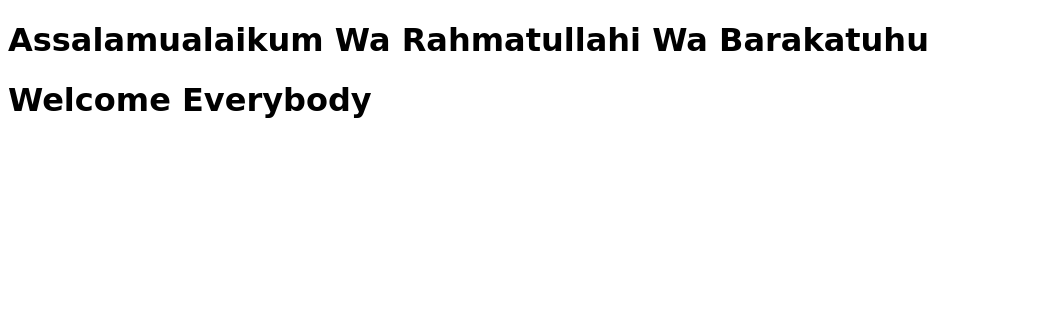
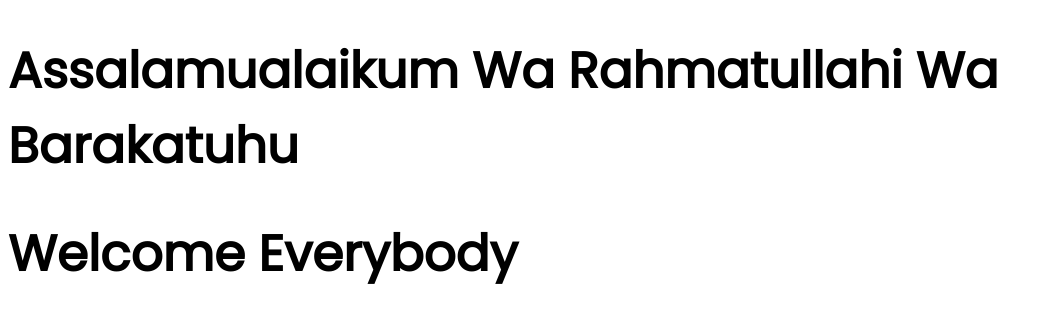
Before and after one commit to maisha2005/developer-portfolio-2, a plain HTML site: page index.html in a window 1280 px wide. Shown: the whole page, without its empty margins (0-1052 px from the left). Drawn offline with Linux system fonts and the light colour scheme; files that its build step writes are made by us from their sources.

Commit message:
font size added

```diff
--- a/images/style.css
+++ b/images/style.css
@@ -1,3 +1,6 @@
 body{
-    font-family: 'Tourney', cursive;
+    font-family: 'Poppins', sans-serif;
 }
+h1{
+    font-size: 50px;
+}
--- a/index.html
+++ b/index.html
@@ -8,9 +8,10 @@
     <title>MJM Portfolio</title>
     <link rel="preconnect" href="https://fonts.googleapis.com">
     <link rel="preconnect" href="https://fonts.gstatic.com" crossorigin>
-    <link href="https://fonts.googleapis.com/css2?family=Tourney&display=swap">
+    <link href="https://fonts.googleapis.com/css2?family=Cormorant+Garamond:ital@1&family=Poppins&display=swap"
+        rel="stylesheet">
     <link rel="stylesheet" href="style.css">
-    <link rel="shortcut icon" href="images/mjm-pic-with-bg(1).png" type="image/x-icon">
+
 
 </head>
 
```
